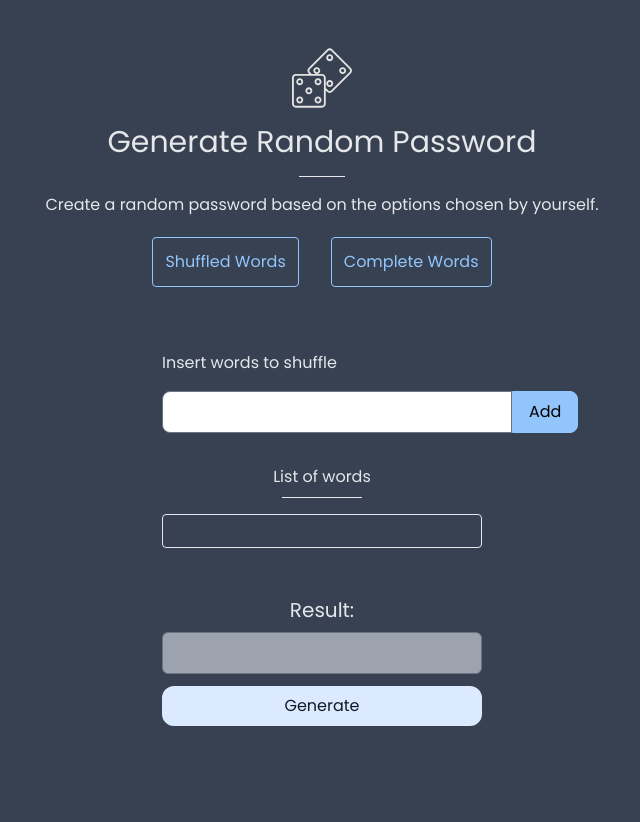
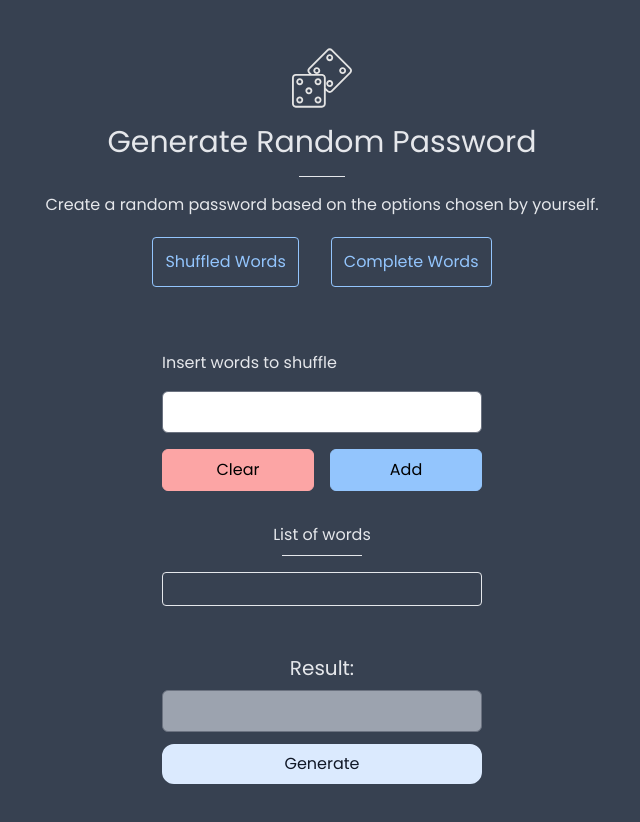
Before and after one commit to tomazcx/password-generator, a React (Vite) app: page /complete in a window 1280 px wide. Shown: the top 822 px of the page, without its empty margins (318-958 px from the left). Built offline with nearby package versions, Linux system fonts and the light colour scheme.

Commit message:
Added clear button

```diff
--- a/src/components/Complete.jsx
+++ b/src/components/Complete.jsx
@@ -14,11 +14,15 @@ export const Complete = () => {
 
     }
 
+    const clearWords = () =>{
+        setWordsArray([])
+    }
+
     const deleteWord = (id) => {
         const newArray = []
         console.log(id)
-        for(let i =0; i < wordsArray.length; i++){
-            if(i !== id-1){
+        for (let i = 0; i < wordsArray.length; i++) {
+            if (i !== id - 1) {
                 newArray.push(wordsArray[i])
             }
         }
@@ -27,11 +31,11 @@ export const Complete = () => {
         console.log(wordsArray)
     }
 
-    const generatePassword = () =>{
+    const generatePassword = () => {
         let password = ""
         const length = wordsArray.length
-        for(let i = 0; i < length; i++){
-            const num = Math.floor(Math.random()*length)
+        for (let i = 0; i < length; i++) {
+            const num = Math.floor(Math.random() * length)
             password += wordsArray[num]
         }
 
@@ -43,10 +47,14 @@ export const Complete = () => {
             <div className='flex flex-col mt-8'>
 
                 <label htmlFor="word" className='mb-4'>Insert words to shuffle</label>
-                <div className="flex items-center w-full">
-                    <input type="text" className=" text-black flex-1 p-4 py-2 rounded-l-lg disabled:bg-gray-400" id="word" onChange={(e) => setWordInput(e.target.value)} />
-                    <button onClick={() => addWord(wordInput)} className="bg-blue-300 text-black border border-blue-300 hover:border-blue-400 hover:bg-blue-400 transition-colors p-4 py-2 rounded-r-lg disabled:bg-gray-600 disabled:border-gray-600">Add</button>
+                <input type="text" className=" text-black p-4 py-2 rounded-md disabled:bg-gray-400" id="word" onChange={(e) => setWordInput(e.target.value)} />
+
+                <div className="flex gap-4 items-center justify-between">
+                    <button onClick={() => clearWords()} className="flex-1 bg-red-300 text-black border border-red-300 hover:border-red-400 hover:bg-red-400 transition-colors p-4 py-2 rounded-md mt-4 disabled:bg-gray-600 disabled:border-gray-600">Clear</button>
+                    <button onClick={() => addWord(wordInput)} className="flex-1 bg-blue-300 text-black border border-blue-300 hover:border-blue-400 hover:bg-blue-400 transition-colors p-4 py-2 rounded-md mt-4 disabled:bg-gray-600 disabled:border-gray-600">Add</button>
+
                 </div>
+
 
 
                 <div className="mt-8">
@@ -54,7 +62,7 @@ export const Complete = () => {
                     <hr className="mx-auto w-1/4 mt-2" />
                     <ul className="my-4 border border-gray-200 p-4 rounded">
                         {wordsArray.map(word => {
-                            id +=1
+                            id += 1
                             return (
                                 <Word text={word} deleteFun={deleteWord} id={id} key={id} />
                             )
```
